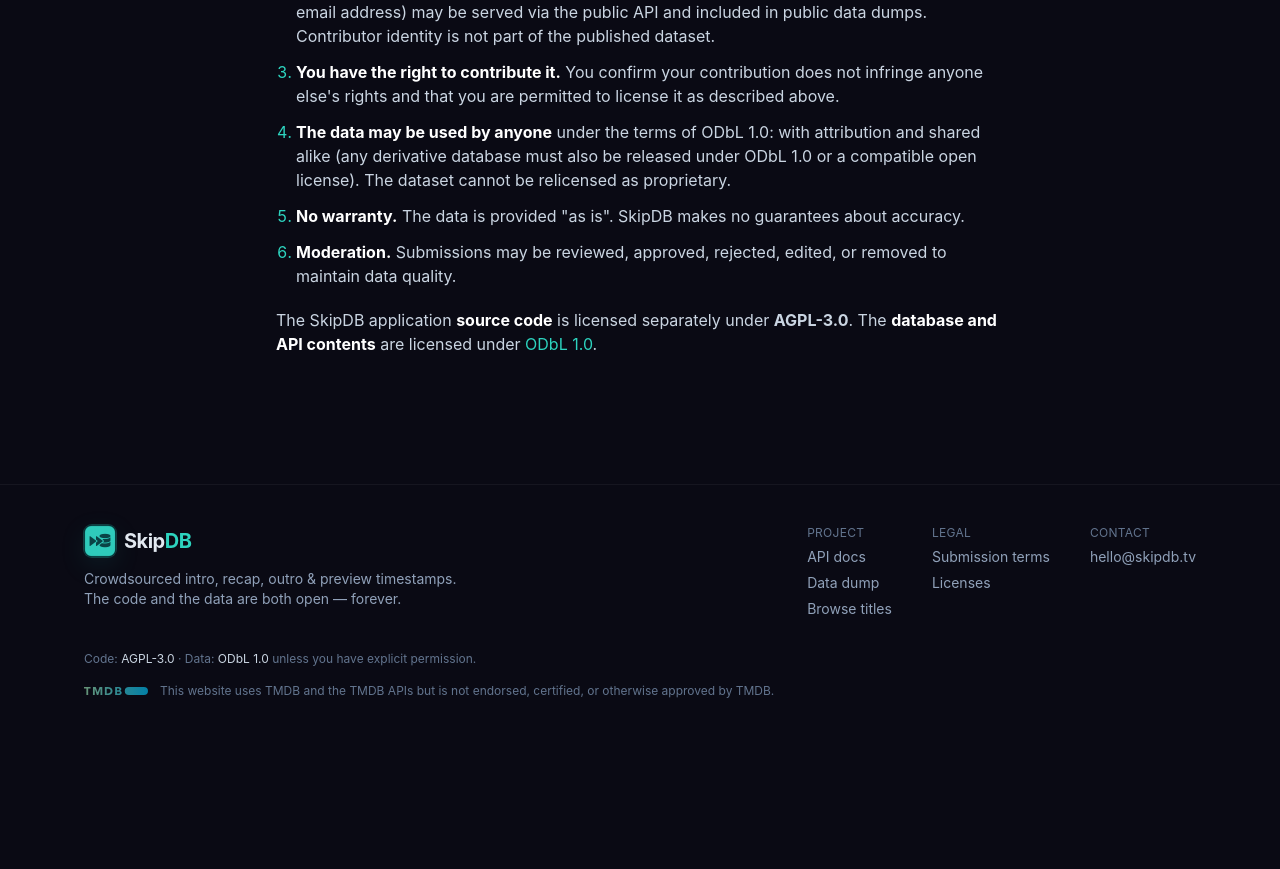
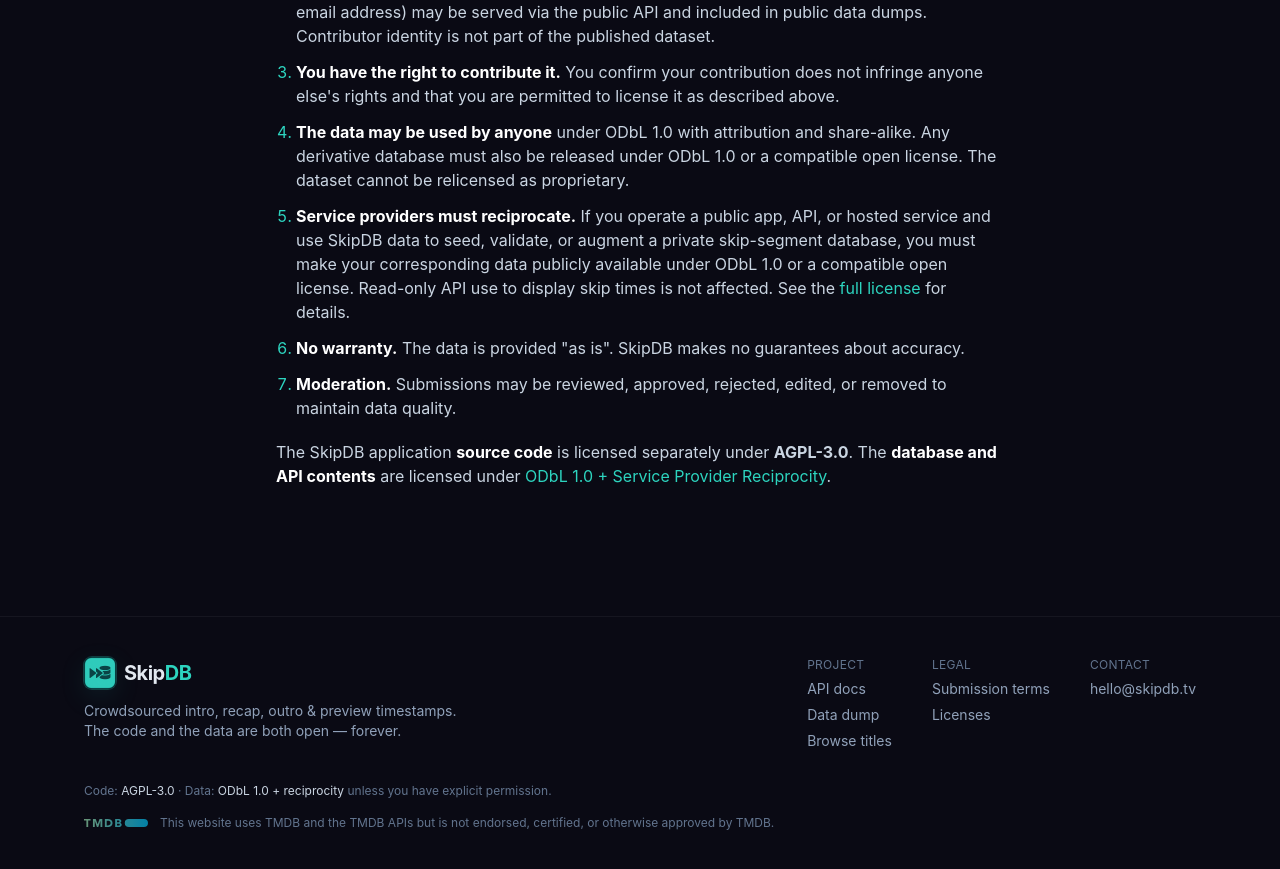
Before and after one commit to SkipDB-TV/skipdb, a Next.js app: page /terms in a window 1280 px wide. Shown: the part 481-1350 px from the top of the page. Before the commit the page ends 1220 px from the top, so only its background shows below. Built offline with nearby package versions, Linux system fonts and the light colour scheme; no server answers.

Commit message:
Update license everywhere

```diff
--- a/scripts/export-dump.ts
+++ b/scripts/export-dump.ts
@@ -45,11 +45,11 @@
 writeFileSync(
   "skipdb-dump.json",
   JSON.stringify({
-    license: "ODbL 1.0",
-    license_url: "https://opendatacommons.org/licenses/odbl/1-0/",
+    license: "ODbL 1.0 + Service Provider Reciprocity",
+    license_url: "https://skipdb.tv/license",
     generated_at: new Date().toISOString(),
     count: data.length,
-    note: "Contains no PII. submitted_by is an opaque user ID for moderation continuity only. By using this data you agree to ODbL 1.0 unless you have explicit permission.",
+    note: "Contains no PII. submitted_by is an opaque user ID for moderation continuity only. By using this data you agree to ODbL 1.0 + Service Provider Reciprocity unless you have explicit permission.",
     segments: data,
   }),
 );
--- a/src/app/api/dump/route.ts
+++ b/src/app/api/dump/route.ts
@@ -64,12 +64,12 @@
 
   return json(
     {
-      license: "ODbL 1.0",
-      license_url: "https://opendatacommons.org/licenses/odbl/1-0/",
+      license: "ODbL 1.0 + Service Provider Reciprocity",
+      license_url: "https://skipdb.tv/license",
       attribution: "SkipDB — https://github.com/SkipDB-TV/skipdb (open data)",
       generated_at: new Date().toISOString(),
       count: data.length,
-      note: "Contains no PII. submitted_by is an opaque user ID for moderation continuity only. By using this data you agree to ODbL 1.0 unless you have explicit permission.",
+      note: "Contains no PII. submitted_by is an opaque user ID for moderation continuity only. By using this data you agree to ODbL 1.0 + Service Provider Reciprocity unless you have explicit permission.",
       segments: data,
     },
     {
--- a/src/app/docs/page.tsx
+++ b/src/app/docs/page.tsx
@@ -52,8 +52,9 @@
         req/min). Writing requires a logged-in session or an API key (
         {config.limits.writePerMinute} req/min). All timestamps are returned in
         both <span className="mono">_ms</span> and{" "}
-        <span className="mono">_sec</span>. Data is licensed ODbL 1.0 unless
-        you have explicit permission.
+        <span className="mono">_sec</span>. Data is licensed{" "}
+        <a href="/license" className="text-skip hover:underline">ODbL 1.0 + reciprocity</a>{" "}
+        unless you have explicit permission.
       </p>
 
       <div className="mt-8 space-y-4">
@@ -127,11 +128,9 @@
             <span className="mono">X-API-Key</span> (or a session cookie). Times
             accept <span className="mono">*_ms</span> (numbers) or{" "}
             <span className="mono">*_sec</span> (seconds or clock strings).
-            Submitting implies agreement to publish under ODbL 1.0 (see{" "}
-            <a href="/terms" className="text-skip hover:underline">
-              terms
-            </a>
-            ).
+            Submitting implies agreement to publish under{" "}
+            <a href="/license" className="text-skip hover:underline">ODbL 1.0 + reciprocity</a>{" "}
+            (see <a href="/terms" className="text-skip hover:underline">terms</a>).
           </p>
           <Code>{`curl -X POST ${API_URL}/api/segments \\
   -H "Authorization: Bearer skdb_xxx" \\
@@ -173,7 +172,7 @@
         <Endpoint method="GET" path="/api/dump">
           <p>
             The full open data dump of every approved segment — no user data.
-            Licensed ODbL 1.0. This is the guarantee that the data stays free.
+            Licensed ODbL 1.0 + reciprocity. This is the guarantee that the data stays free.
           </p>
         </Endpoint>
 
--- a/src/app/dump/page.tsx
+++ b/src/app/dump/page.tsx
@@ -39,12 +39,10 @@
       <p className="mt-2 max-w-2xl text-slate-400">
         Every segment in SkipDB is published as open data under{" "}
         <a
-          href="https://opendatacommons.org/licenses/odbl/1-0/"
+          href="/license"
           className="text-skip hover:underline"
-          target="_blank"
-          rel="noreferrer"
         >
-          ODbL 1.0
+          ODbL 1.0 with a Service Provider Reciprocity obligation
         </a>
         . The data contains no user information — only timestamps, titles, and
         community vote counts.
@@ -118,13 +116,8 @@
               AGPL-3.0
             </a>{" "}
             and the data is{" "}
-            <a
-              href="https://opendatacommons.org/licenses/odbl/1-0/"
-              className="text-skip hover:underline"
-              target="_blank"
-              rel="noreferrer"
-            >
-              ODbL 1.0
+            <a href="/license" className="text-skip hover:underline">
+              ODbL 1.0 + reciprocity
             </a>
             . Both licenses guarantee that neither can be quietly made
             proprietary. The daily dump to GitHub Releases means a permanent,
--- a/src/app/terms/page.tsx
+++ b/src/app/terms/page.tsx
@@ -42,10 +42,21 @@
           </li>
           <li>
             <strong className="text-white">The data may be used by anyone</strong>{" "}
-            under the terms of ODbL 1.0: with attribution and shared alike (any
-            derivative database must also be released under ODbL 1.0 or a
-            compatible open license). The dataset cannot be relicensed as
-            proprietary.
+            under ODbL 1.0 with attribution and share-alike. Any derivative
+            database must also be released under ODbL 1.0 or a compatible open
+            license. The dataset cannot be relicensed as proprietary.
+          </li>
+          <li>
+            <strong className="text-white">Service providers must reciprocate.</strong>{" "}
+            If you operate a public app, API, or hosted service and use SkipDB
+            data to seed, validate, or augment a private skip-segment database,
+            you must make your corresponding data publicly available under ODbL
+            1.0 or a compatible open license. Read-only API use to display skip
+            times is not affected. See the{" "}
+            <a href="/license" className="text-skip hover:underline">
+              full license
+            </a>{" "}
+            for details.
           </li>
           <li>
             <strong className="text-white">No warranty.</strong> The data is
@@ -62,13 +73,8 @@
           is licensed separately under <strong>AGPL-3.0</strong>. The{" "}
           <strong className="text-white">database and API contents</strong> are
           licensed under{" "}
-          <a
-            href="https://opendatacommons.org/licenses/odbl/1-0/"
-            className="text-skip hover:underline"
-            target="_blank"
-            rel="noreferrer"
-          >
-            ODbL 1.0
+          <a href="/license" className="text-skip hover:underline">
+            ODbL 1.0 + Service Provider Reciprocity
           </a>
           .
         </p>
--- a/src/components/SegmentPanel.tsx
+++ b/src/components/SegmentPanel.tsx
@@ -573,7 +573,7 @@
           <p className="text-xs text-slate-500">
             By submitting you agree it&apos;s published under{" "}
             <a href="/license" target="_blank" className="text-skip hover:underline">
-              ODbL 1.0
+              ODbL 1.0 + reciprocity
             </a>{" "}
             (
             <a href="/terms" target="_blank" className="text-skip hover:underline">
--- a/src/components/SiteFooter.tsx
+++ b/src/components/SiteFooter.tsx
@@ -65,8 +65,10 @@
       <div className="container-page mt-8 flex flex-col gap-4 text-xs text-slate-500">
         <p>
           Code: <span className="text-slate-300">AGPL-3.0</span> · Data:{" "}
-          <span className="text-slate-300">ODbL 1.0</span> unless you have
-          explicit permission.
+          <a href="/license" className="text-slate-300 hover:underline">
+            ODbL 1.0 + reciprocity
+          </a>{" "}
+          unless you have explicit permission.
         </p>
         <div className="flex flex-wrap items-center gap-3">
           <a
--- a/src/lib/api.ts
+++ b/src/lib/api.ts
@@ -29,4 +29,4 @@
 }
 
 export const LICENSE_NOTICE =
-  "Data licensed ODbL 1.0 unless you have explicit permission. https://opendatacommons.org/licenses/odbl/1-0/";
+  "Data licensed ODbL 1.0 + Service Provider Reciprocity unless you have explicit permission. https://skipdb.tv/license";
```
